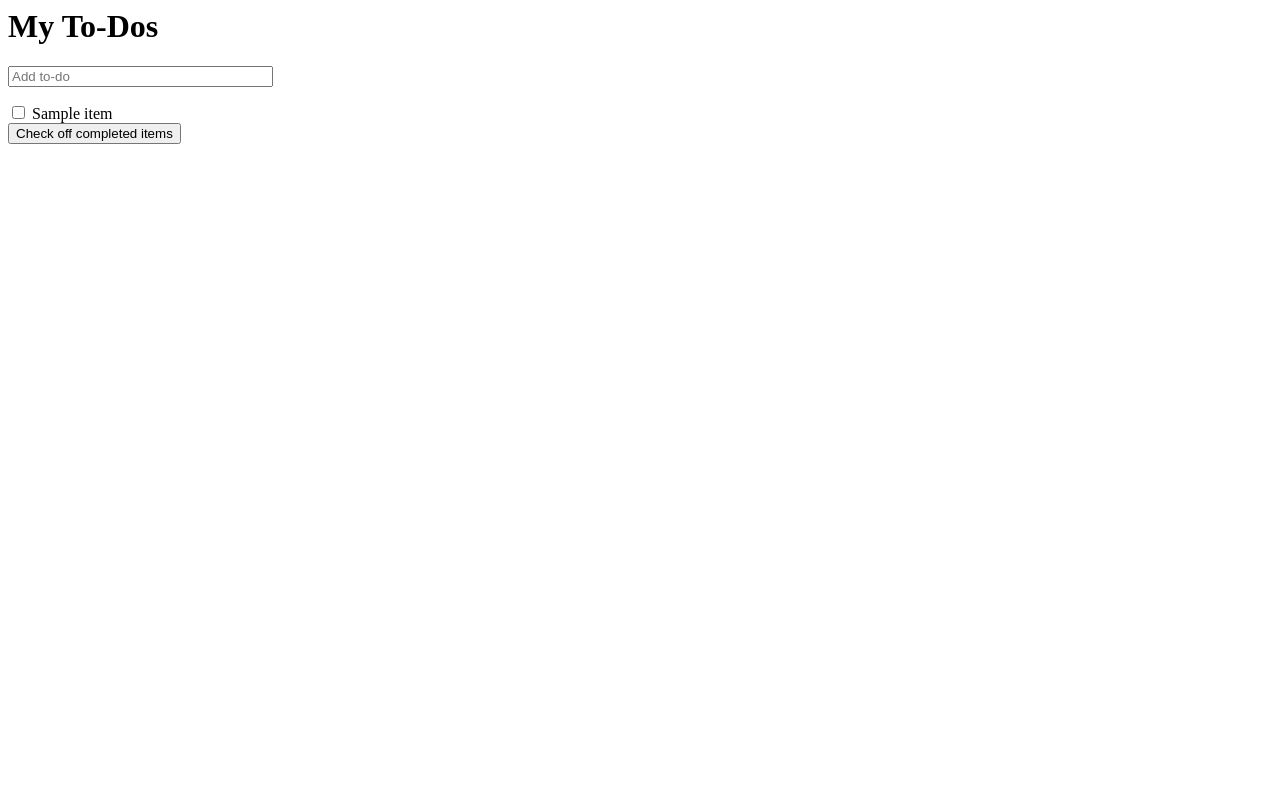
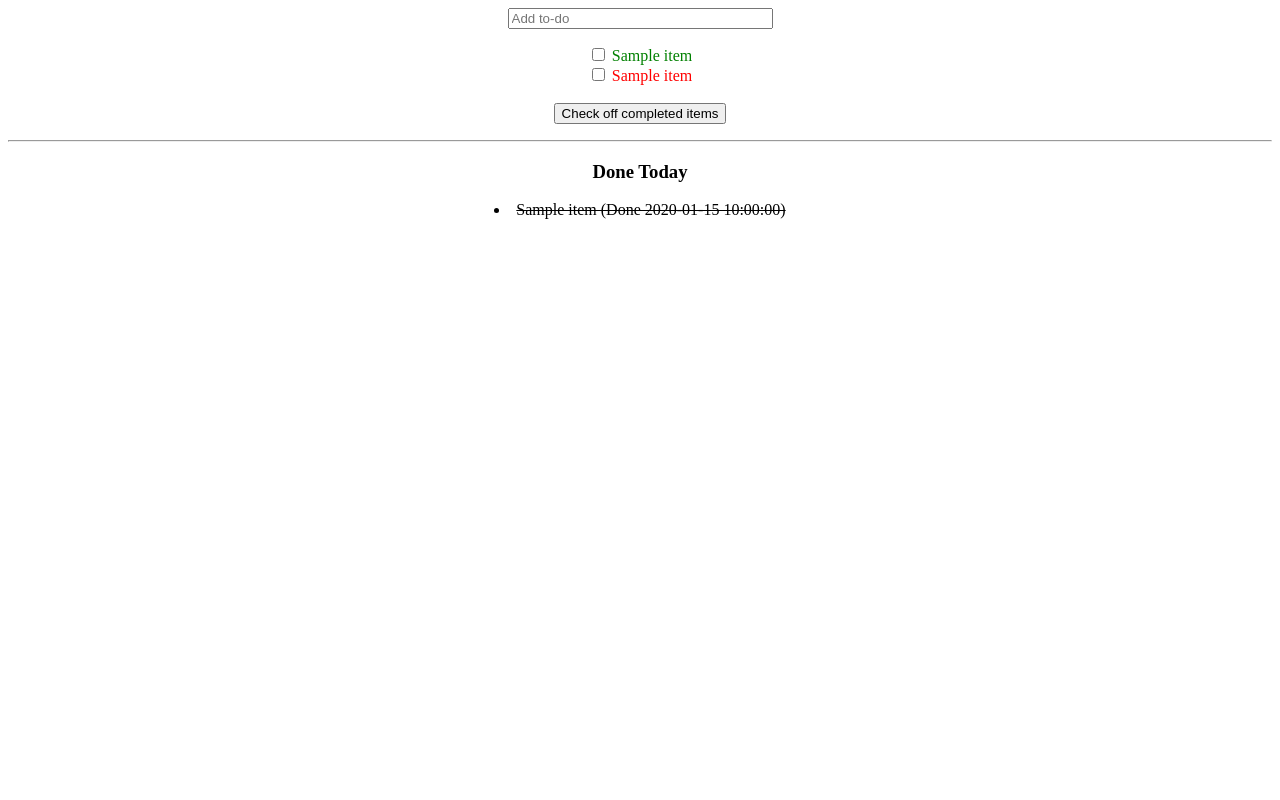
Before and after one commit to jimjshields/rolling_to_do, a Flask app: template app/templates/to_dos.html in a window 1280 px wide. Run offline with Flask 2, Linux system fonts and the light colour scheme; the template is opened without the code that fills it: most values are stand-ins (such as "Sample title", 1, 10 or a date in 2020).

Commit message:
cleaned up template. separated data into today and past.

```diff
--- a/app/app.py
+++ b/app/app.py
@@ -1,7 +1,7 @@
 import sqlite3
 from flask import Flask, request, render_template, g, flash, url_for, redirect
 from contextlib import closing
-from datetime import datetime
+from datetime import datetime, date
 
 # configuration - figure out later how to port into separate file
 DATABASE = '/tmp/db.db'
@@ -20,31 +20,40 @@ def index():
 	"""Renders the index template."""
 	return render_template("index.html")
 
-@app.route('/to_do')
+@app.route('/to_do/')
 def show_to_dos():
 	"""Renders the user's to-do list."""
-	cur = g.db.execute('select item, entry_time, is_completed, completed_time from to_dos')
-	to_dos = [dict(item=row[0], entry_time=row[1], is_completed=row[2], completed_time=row[3]) for row in cur.fetchall()]
-	return render_template('to_dos.html', to_dos = to_dos)
+	today = datetime.now().strftime('%m/%d/%Y')
+
+	today_cur = g.db.execute('select item, entry_time, is_completed, completed_time from to_dos where entry_time = ? and is_completed = 0', [today])
+	today_to_dos = [dict(item=row[0], entry_time=row[1], is_completed=row[2], completed_time=row[3]) for row in today_cur.fetchall()]
+
+	past_cur = g.db.execute('select item, entry_time, is_completed, completed_time from to_dos where entry_time < ? and is_completed = 0', [today])
+	past_to_dos = [dict(item=row[0], entry_time=row[1], is_completed=row[2], completed_time=row[3]) for row in past_cur.fetchall()]
+
+	today_completed_cur = g.db.execute('select item, entry_time, is_completed, completed_time from to_dos where completed_time = ? and is_completed = 1', [today])
+	today_completed_to_dos = [dict(item=row[0], entry_time=row[1], is_completed=row[2], completed_time=row[3]) for row in today_completed_cur.fetchall()]
+
+	return render_template('to_dos.html', today_to_dos = today_to_dos, past_to_dos = past_to_dos, today_completed_to_dos = today_completed_to_dos)
 
 @app.route('/to_do/add', methods=['POST'])
 def add_to_do():
-	"""Add a to-do from the form to the to-do list."""
-	now = str(datetime.now())
+	"""Adds a to-do from the form to the to-do list."""
+	today = datetime.now().strftime('%m/%d/%Y')
 	g.db.execute('insert into to_dos (item, entry_time, is_completed, completed_time) values (?, ?, ?, ?)',
-				 [request.form['item'], now, False, 'NULL'])
+				 [request.form['item'], today, False, 'NULL'])
 	g.db.commit()
 	flash('New entry was successfully posted.')
 	return redirect(url_for('show_to_dos'))
 
 @app.route('/to_do/complete', methods=['POST'])
 def complete_to_do():
-	"""Change a checked to-do to completed."""
+	"""Changes a checked to-do to completed."""
 	completed_items = [item[0] for item in request.form.items()]
-	now = str(datetime.now())
+	today = datetime.now().strftime('%m/%d/%Y')
 	for item in completed_items:
 		g.db.execute('update to_dos set is_completed = ?, completed_time = ? where item = ?;',
-					 [True, now, item])
+					 [True, today, item])
 		g.db.commit()
 	return redirect(url_for('show_to_dos'))
 
--- a/app/templates/to_dos.html
+++ b/app/templates/to_dos.html
@@ -1,5 +1,8 @@
 {% block head %}
 <style>
+	body {
+		text-align: center;
+	}
 	ul {
 		list-style-type: none;
 		padding: 0;
@@ -7,26 +10,36 @@
 	li.completed {
 		text-decoration: line-through;
 	}
+	li.today {
+		color: green;
+	}
+	li.past {
+		color: red;
+	}
 </style>
 {% endblock %}
 
 {% block body %}
-<h1>My To-Dos</h1>
-
 <ul>
-
 	<form action="{{ url_for('add_to_do') }}" method=post class=add-to-do>
 		<li><input type=text size=30 name="item" placeholder="Add to-do"></li>
 	</form>
 	<form action="{{ url_for('complete_to_do') }}" method=post class=complete-to-do>
-	{% for to_do in to_dos if not to_do.is_completed %}
-		<li><input type="checkbox" name="{{ to_do.item }}" value="yes"> {{ to_do.item }}</li>
+	{% for to_do in today_to_dos %}
+		<li class="today"><input type="checkbox" name="{{ to_do.item }}" value="yes"> {{ to_do.item }}</li>
 	{% endfor %}
+	{% for to_do in past_to_dos %}
+		<li class="past"><input type="checkbox" name="{{ to_do.item }}" value="yes"> {{ to_do.item }}</li>
+	{% endfor %}
+		<br>
 		<input type="submit" value="Check off completed items">
 	</form>
+</ul>
 
-{% for to_do in to_dos if to_do.is_completed %}
-	<li class="completed">{{ to_do.item }}{{ to_do.completed_time }}</li>
+<hr>
+<h3>Done Today</h3>
+{% for to_do in today_completed_to_dos %}
+	<li class="completed">{{ to_do.item }} (Done {{ to_do.completed_time }})</li>
 {% endfor %}
 
 </ul>
```
